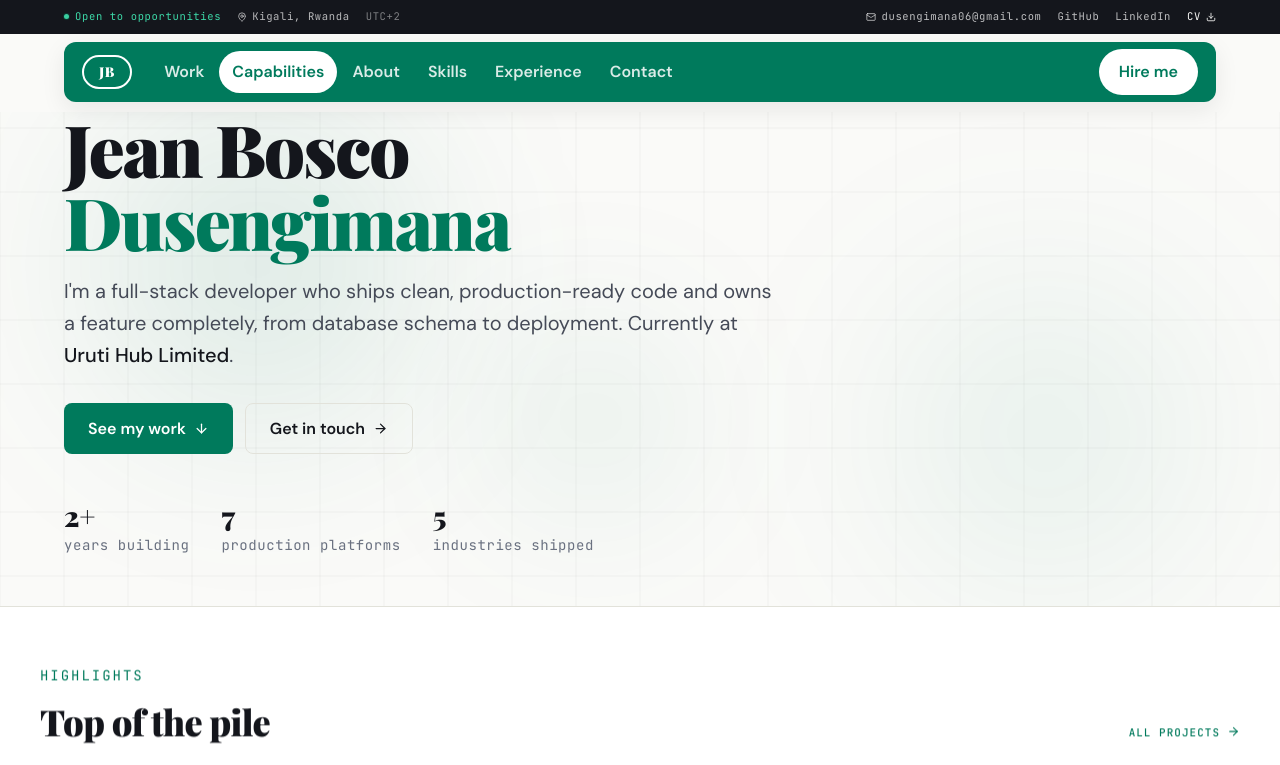
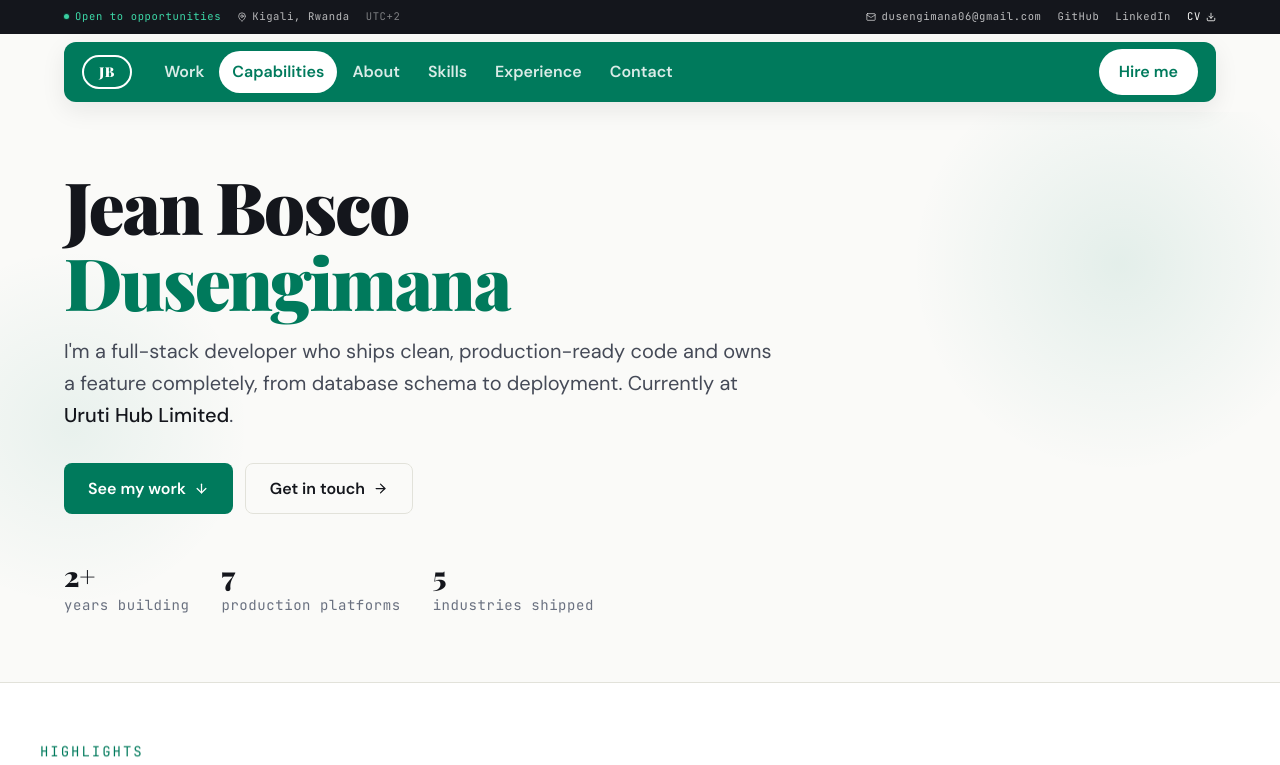
Before and after one commit to bosco250/My-Portfolio, a React (Vite) app: page / in a window 1280 px wide. Shown: the top 765 px of the page. Built offline with nearby package versions, Linux system fonts and the light colour scheme.

Commit message:
feat: implement Hero component and define global design system tokens in CSS

```diff
--- a/src/components/Hero.tsx
+++ b/src/components/Hero.tsx
@@ -1,10 +1,9 @@
-import { useEffect, useRef } from 'react'
+import { useRef } from 'react'
 import { ArrowDown, ArrowRight } from 'lucide-react'
 import { experience, projects } from '../data/portfolio'
 import { useMousePosition } from '../hooks/useMousePosition'
 
 export default function Hero() {
-  const canvasRef  = useRef<HTMLCanvasElement>(null)
   const sectionRef = useRef<HTMLElement>(null)
   const mouse      = useMousePosition()
 
@@ -19,41 +18,8 @@ export default function Hero() {
   }
 
   const p1 = getParallax(28)
-  const p2 = getParallax(16)
-  const p3 = getParallax(10)
+  const p2 = getParallax(14)
 
-  useEffect(() => {
-    const canvas = canvasRef.current
-    if (!canvas) return
-    const ctx = canvas.getContext('2d')
-    if (!ctx) return
-
-    const draw = () => {
-      ctx.clearRect(0, 0, canvas.width, canvas.height)
-
-      const size = 64
-      ctx.strokeStyle = 'rgba(20,22,28,0.045)'
-      ctx.lineWidth = 1
-      for (let x = 0; x < canvas.width + size; x += size) {
-        ctx.beginPath(); ctx.moveTo(x, 0); ctx.lineTo(x, canvas.height); ctx.stroke()
-      }
-      for (let y = 0; y < canvas.height + size; y += size) {
-        ctx.beginPath(); ctx.moveTo(0, y); ctx.lineTo(canvas.width, y); ctx.stroke()
-      }
-    }
-
-    const resize = () => {
-      canvas.width = canvas.offsetWidth
-      canvas.height = canvas.offsetHeight
-      draw()
-    }
-
-    resize()
-    window.addEventListener('resize', resize)
-    return () => window.removeEventListener('resize', resize)
-  }, [])
-
-  // Stats derived from real data
   const stats = [
     { value: `${new Date().getFullYear() - 2024}+`, label: 'years building' },
     { value: `${projects.length}`, label: 'production platforms' },
@@ -66,49 +32,50 @@ export default function Hero() {
       id="hero"
       style={{
         position: 'relative',
-        display: 'flex',
-        flexDirection: 'column',
-        justifyContent: 'center',
         overflow: 'hidden',
         background: 'var(--color-bg-base)',
       }}
     >
-      <canvas
-        ref={canvasRef}
-        aria-hidden="true"
-        style={{ position: 'absolute', inset: 0, width: '100%', height: '100%', pointerEvents: 'none' }}
-      />
-
-      {/* Parallax blobs */}
+      {/* Soft ambient blobs — no grid, no hard gradients */}
       <div aria-hidden="true" style={{ position: 'absolute', inset: 0, pointerEvents: 'none', overflow: 'hidden' }}>
-        {([
-          { style: { top: '18%', left: '8%' },    size: 340, ...p1, color: 'rgba(0,122,92,0.10)', blur: 90 },
-          { style: { top: '48%', right: '6%' },   size: 300, ...p2, color: 'rgba(0,122,92,0.08)', blur: 100 },
-          { style: { bottom: '12%', left: '38%' }, size: 220, ...p3, color: 'rgba(0,122,92,0.06)', blur: 70 },
-        ] as const).map((b, i) => (
         <div
-            key={i}
           style={{
             position: 'absolute',
-              ...b.style,
-              width: `${b.size}px`, height: `${b.size}px`,
+            top: '10%',
+            right: '-5%',
+            width: '420px',
+            height: '420px',
             borderRadius: '50%',
-              background: b.color,
-              transform: `translate(${b.x}px, ${b.y}px)`,
-              transition: `transform ${0.8 + i * 0.2}s cubic-bezier(0.25,0.46,0.45,0.94)`,
-              filter: `blur(${b.blur}px)`,
+            background: 'radial-gradient(circle, rgba(0,122,92,0.09) 0%, transparent 70%)',
+            transform: `translate(${p1.x}px, ${p1.y}px)`,
+            transition: 'transform 0.9s cubic-bezier(0.25,0.46,0.45,0.94)',
           }}
         />
-        ))}
+        <div
+          style={{
+            position: 'absolute',
+            bottom: '10%',
+            left: '-8%',
+            width: '360px',
+            height: '360px',
+            borderRadius: '50%',
+            background: 'radial-gradient(circle, rgba(0,122,92,0.07) 0%, transparent 70%)',
+            transform: `translate(${p2.x}px, ${p2.y}px)`,
+            transition: 'transform 1.1s cubic-bezier(0.25,0.46,0.45,0.94)',
+          }}
+        />
       </div>
 
+      {/* Content — padding-top ensures clearance below fixed header on all screens */}
       <div
+        className="hero-content-inner"
         style={{
           position: 'relative',
           maxWidth: 'var(--container)',
           margin: '0 auto',
-          padding: 'clamp(5.5rem, 9.5vw, 7rem) var(--gutter) clamp(2rem, 4.5vw, 3rem)',
           width: '100%',
+          padding: 'clamp(9rem, 18vw, 10.5rem) var(--gutter) clamp(3rem, 6vw, 4rem)',
+          boxSizing: 'border-box',
         }}
       >
         {/* Name */}
@@ -117,10 +84,10 @@ export default function Hero() {
           style={{
             animationDelay: '0ms',
             fontFamily: 'var(--font-display)',
-            fontSize: 'var(--text-hero)',
+            fontSize: 'clamp(2.25rem, 6vw, 4.5rem)',
             fontWeight: 900,
             color: 'var(--color-text-primary)',
-            lineHeight: 1.02,
+            lineHeight: 1.05,
             letterSpacing: '-0.03em',
             marginBottom: 'var(--space-4)',
           }}
@@ -217,7 +184,6 @@ export default function Hero() {
           ))}
         </div>
       </div>
-
     </section>
   )
 }
--- a/src/index.css
+++ b/src/index.css
@@ -56,7 +56,7 @@
   --text-2xl:  clamp(1.375rem, 1.2rem  + 0.85vw,  1.75rem);
   --text-3xl:  clamp(1.625rem, 1.35rem + 1.5vw,   2.25rem);
   --text-4xl:  clamp(1.875rem, 1.45rem + 2.1vw,   2.875rem);
-  --text-hero: clamp(2.5rem,   1.7rem  + 4vw,     4.5rem);
+  --text-hero: clamp(2.25rem, 1.5rem + 4vw, 4.5rem);
 
   --radius-sm:   4px;
   --radius-md:   8px;
```
Lines whose indentation alone changed are shown as unchanged.
